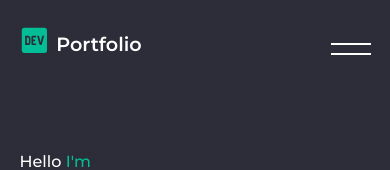
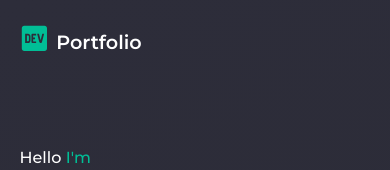
Before and after one commit to dbcastillo/PersonalSite, a React (Create React App) app: page / in a window 390 px wide. Shown: the top 170 px of the page. Built offline with nearby package versions, Linux system fonts and the light colour scheme.

Commit message:
Update responsive nav bar

```diff
--- a/src/components/Banner/Header.jsx
+++ b/src/components/Banner/Header.jsx
@@ -5,23 +5,18 @@ import { FaDev } from "react-icons/fa";
 const Header = () => {
     const [bar, setBar] = useState(false);
   return (
-    <Container bar={bar}>
+    <Container >
         <Logo>
             <span className='green'><FaDev/></span>
             <h1>Portfolio</h1>
         </Logo>
-        <Nav bar={bar}>
+        <Nav >
             <span><a href="#home">Home</a></span>
             <span><a href="#service">Skills</a></span>
             <span><a href="#project">Projects</a></span>
             <span><a href="#client">Recommendations</a></span>
             <span><a href="#footer">Contact</a></span>
         </Nav>
-        <div
-        onClick={() => setBar(!bar)}
-        className="bars">
-            <div className="bar"></div>
-        </div>
     </Container>
   )
 }
@@ -60,20 +55,23 @@ const Container = styled.div`
                 height: 2px;
                 background-color: ${props => props.bar ? "transparent" : "#fff"};
                 transition: all 400ms ease-in-out;
-                &::before, &::after{
+
+                &::before{
                     content: "";
                     width: 100%;
                     height: 2px;
                     background-color: #fff;
                     position: absolute;
-                }
-
-                &::before{
                     transform: ${props => props.bar ? "rotate(45deg)" : "translateY(10px)"};
                     transition: all 400ms ease-in-out;
                 }
 
                 &:::after{
+                    content: "";
+                    width: 100%;
+                    height: 2px;
+                    background-color: #fff;
+                    position: absolute;
                     transform: ${props => props.bar ? "rotate(-45deg)" : "translateY(-10px)"};
                     transition: all 400ms ease-in-out;
                 }
--- a/src/components/Clients/Clients.jsx
+++ b/src/components/Clients/Clients.jsx
@@ -8,28 +8,28 @@ import { Slide } from 'react-awesome-reveal';
 let clients = [
     {
         name : "Ayo Jimoh",
-        position : "VP of Product - managed Derick directly",
+        position : "VP of Product @ Fetch - managed Derick directly",
         img_url : "https://i.ibb.co/cXYhCDV/Ayo.png",
         stars : 5,
         disc : `...He has a willingness to learn and was able to deliver assignments across our tech stack. We set a goal for new hires to deliver a production change in their first two weeks and Derick was up for the challenge and delivered effectively...`
     },
     {
         name : "Joseph Gansukh",
-        position : "Web Developer - reported directly to Derick",
+        position : "Freelance Web Developer - reported directly to Derick",
         img_url : "https://i.ibb.co/RTVcSKj/Screen-Shot-2023-09-06-at-12-41-49-AM.png",
         stars : 5,
         disc : `...one of the most dedicated person I know. He loved to code, has a deep passion to teach others, and constantly works to improve his own skills... very approachable, funny, and has a great sense of humor`
     },
     {
         name : "Raza Jafri",
-        position : "Teacher - worked with Derick on the same team",
+        position : "Freelance Teacher/Comedian - worked with Derick on the same team",
         img_url : "https://i.ibb.co/rG9f9P6/Screen-Shot-2023-09-06-at-12-42-11-AM.png",
         stars : 5,
         disc : `...Derick has been a complete pleasure to work with...consistently gone above and beyone what's required of him for both his colleagues and students...has a talent for creating warm relationships...has shown ability to lead`
     },
     {
         name : "Isiah VanBrackle",
-        position : "Associate Engineer - Derick's peer in coding program",
+        position : "Associate Engineer @ TripleLift - Derick's peer in coding program",
         img_url : "https://i.ibb.co/Kwv1D4q/Screen-Shot-2023-09-06-at-12-42-37-AM.png",
         stars : 5,
         disc : `...His positive nature made him a pillar of support...his meticulous learning process made him a reliable source of answers...was always willing to lend a helping hand...he pushed me to go further than the goals I set for myself.`
```
